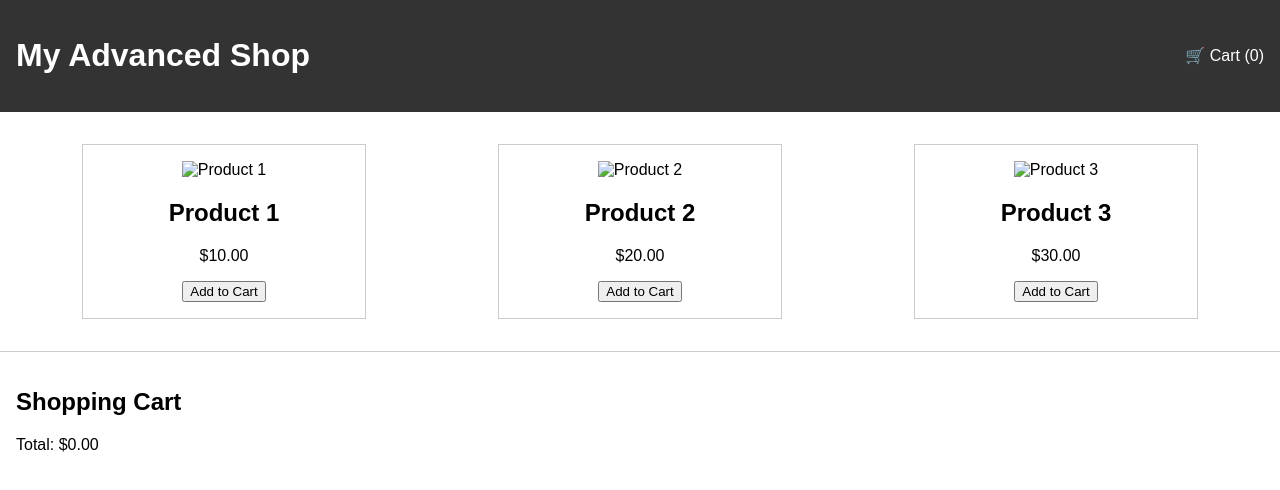
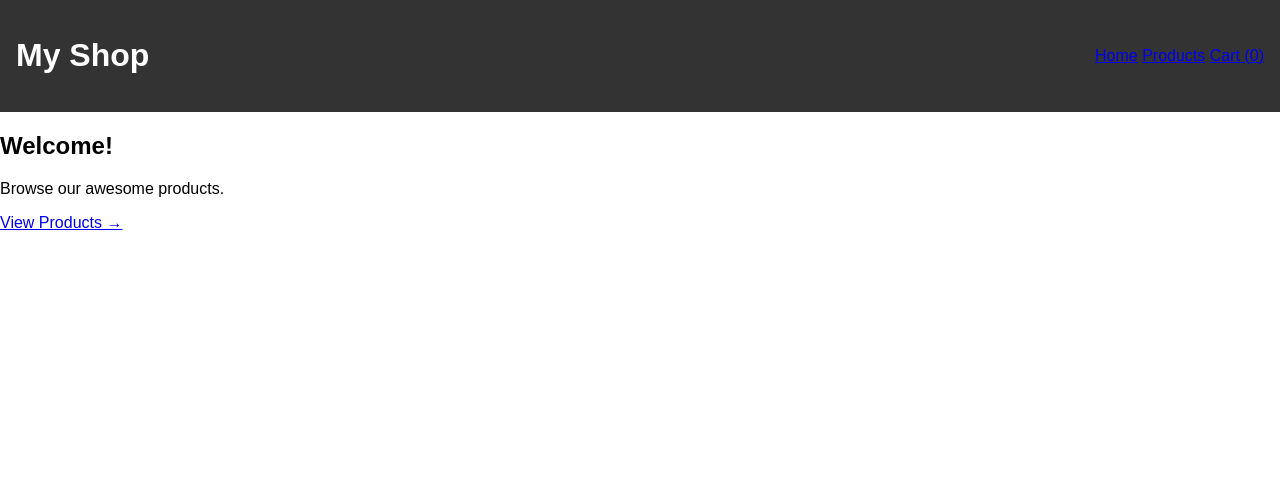
Before and after one commit to collinstheegod376/Itech, a plain HTML site: page index.html in a window 1280 px wide. Drawn offline with Linux system fonts and the light colour scheme.

Commit message:
Update index.html

```diff
--- a/index.html
+++ b/index.html
@@ -1,46 +1,25 @@
 <!DOCTYPE html>
 <html lang="en">
 <head>
-  <meta charset="UTF-8" />
-  <meta name="viewport" content="width=device-width, initial-scale=1.0"/>
-  <title>Advanced E-Commerce</title>
-  <link rel="stylesheet" href="style.css" />
+  <meta charset="UTF-8">
+  <meta name="viewport" content="width=device-width,initial-scale=1">
+  <title>My Shop – Home</title>
+  <link rel="stylesheet" href="style.css">
 </head>
 <body>
   <header>
-    <h1>My Advanced Shop</h1>
-    <div class="cart">
-      <span>🛒 Cart (<span id="cart-count">0</span>)</span>
-    </div>
+    <h1>My Shop</h1>
+    <nav>
+      <a href="index.html">Home</a>
+      <a href="products.html">Products</a>
+      <a href="cart.html">Cart (<span id="cart-count">0</span>)</a>
+    </nav>
   </header>
 
   <main>
-    <section class="products">
-      <div class="product">
-        <img src="images/product1.jpg" alt="Product 1" />
-        <h2>Product 1</h2>
-        <p>$10.00</p>
-        <button onclick="addToCart('Product 1', 10)">Add to Cart</button>
-      </div>
-      <div class="product">
-        <img src="images/product2.jpg" alt="Product 2" />
-        <h2>Product 2</h2>
-        <p>$20.00</p>
-        <button onclick="addToCart('Product 2', 20)">Add to Cart</button>
-      </div>
-      <div class="product">
-        <img src="images/product3.jpg" alt="Product 3" />
-        <h2>Product 3</h2>
-        <p>$30.00</p>
-        <button onclick="addToCart('Product 3', 30)">Add to Cart</button>
-      </div>
-    </section>
-
-    <section class="cart-section">
-      <h2>Shopping Cart</h2>
-      <ul id="cart-items"></ul>
-      <p>Total: $<span id="cart-total">0.00</span></p>
-    </section>
+    <h2>Welcome!</h2>
+    <p>Browse our awesome products.</p>
+    <a class="btn" href="products.html">View Products →</a>
   </main>
 
   <script src="script.js"></script>
```
